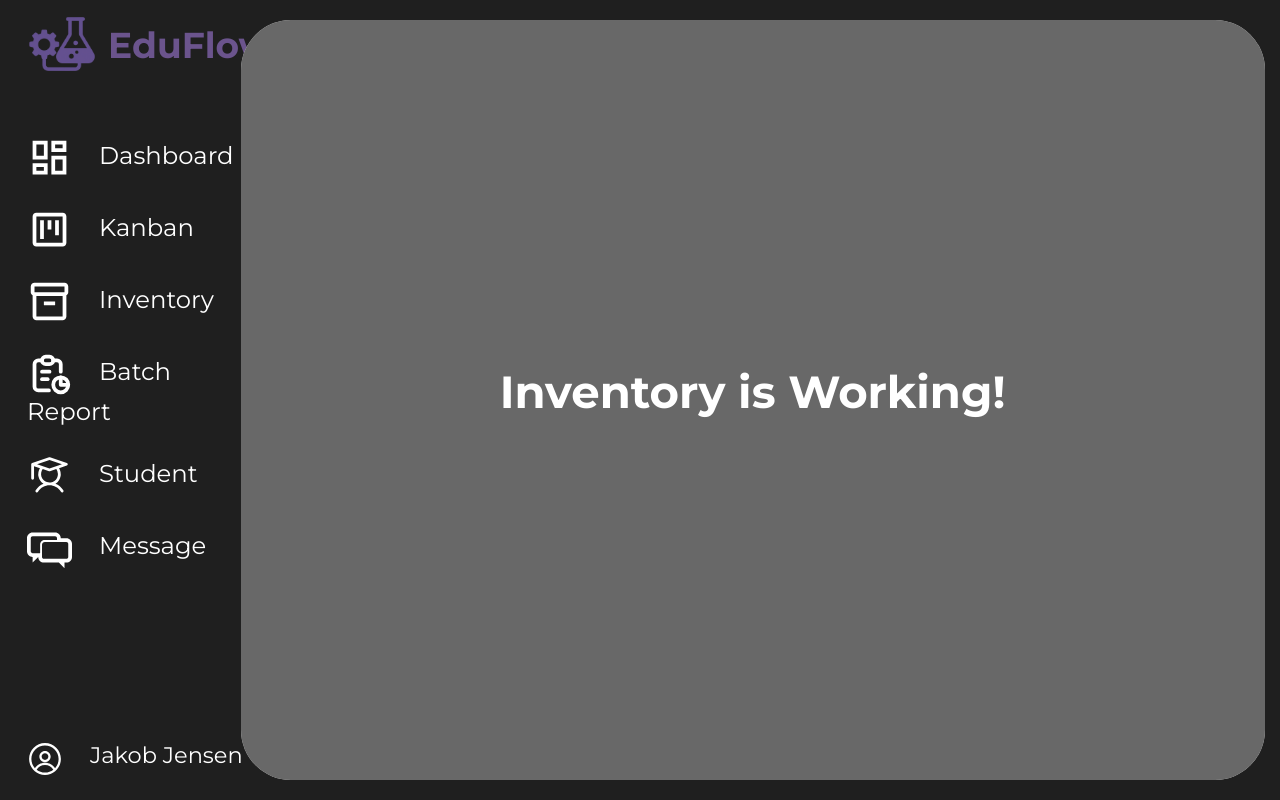
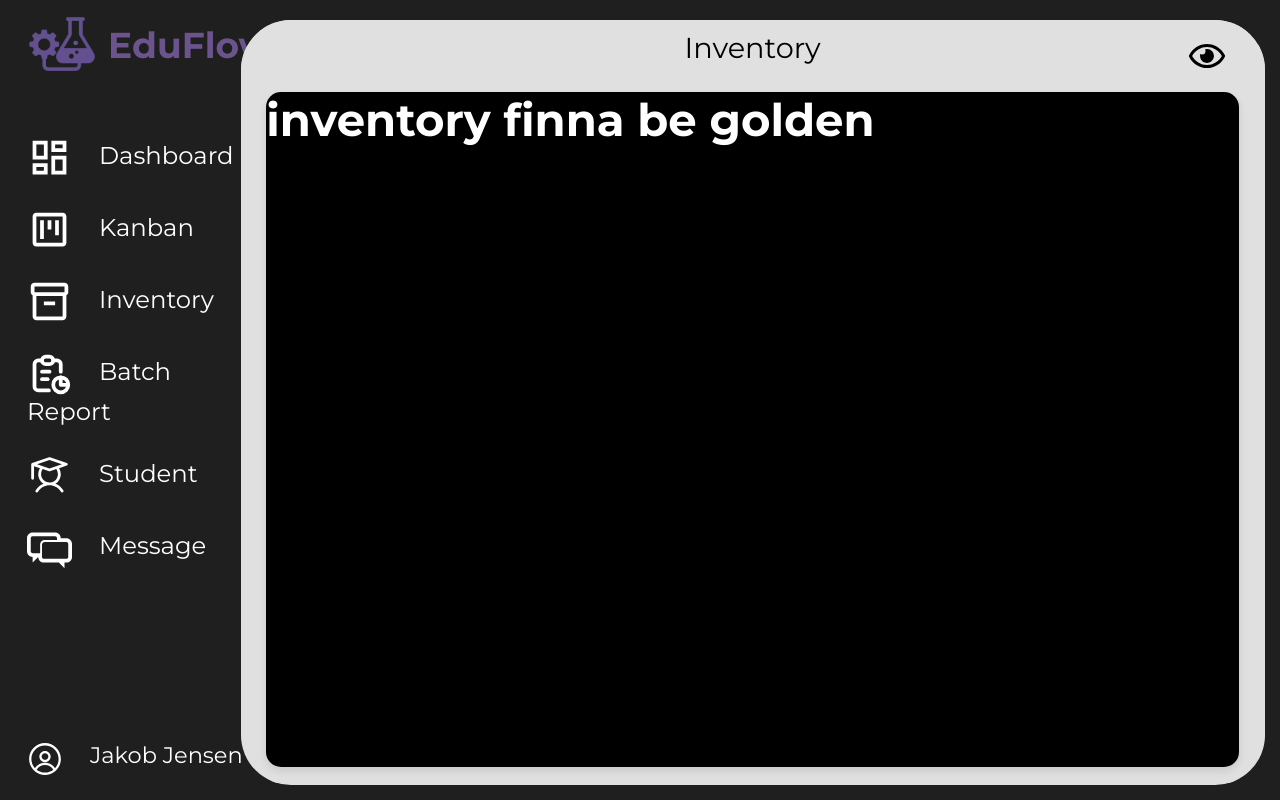
Before and after one commit to Spr1zze/EduFlow, a React (Vite) app: page /inventory in a window 1280 px wide. Built offline with nearby package versions, Linux system fonts and the light colour scheme.

Commit message:
- added new component for idle screen - added new routing for the idle screen and did routing between inventory and idle screen - added logo button for routing between inventory and idle - set up basic sizing for inventory

```diff
--- a/src/App.jsx
+++ b/src/App.jsx
@@ -7,6 +7,9 @@ import Dashboard from './components/DashboardPage/Dashboard.jsx';
 import Kanban from './components/KanbanPage/Kanban.jsx';
 import Inventory from './components/InventoryPage/Inventory.jsx';
 import BasicLayout from './components/BasicLayout/BasicLayout.jsx';
+
+// import for the InventoryIdleChart component
+import IdleScreen from './components/InventoryIdleChart/IdleScreen.jsx';
 
 // import for coming soon pages that havent yet been implemented
 import ComingSoon from './components/ComingSoon/ComingSoon.jsx';
@@ -19,13 +22,14 @@ function App () {
             <Routes>
                 {/* This route has its own layout */}
                 <Route path="/" element={<Login />} />
+                <Route path="idleScreen" element={<IdleScreen />} />
 
                 {/* These route share the same Basic Layout */}
                 <Route element={<BasicLayout />}>
                     <Route path="dashboard" element={<Dashboard />} />
                     <Route path="kanban" element={<Kanban />} />
                     <Route path="inventory" element={<Inventory />} />
-                    <Route path="ComingSoon" element={<ComingSoon />} />
+                    <Route path="comingSoon" element={<ComingSoon />} />
                 </Route>
             </Routes>
         </BrowserRouter>
--- a/src/components/BasicLayout/BasicLayout.jsx
+++ b/src/components/BasicLayout/BasicLayout.jsx
@@ -2,7 +2,7 @@ import React from 'react';
 import styles from './BasicLayout.module.css';
 import { Outlet } from 'react-router-dom';
 
-// Makes it so teh navbar is clickable
+// Makes it so the navbar is clickable
 import { Link } from 'react-router-dom';
 
 // Importing icons for nav bar
--- /dev/null
+++ b/src/components/InventoryIdleChart/IdleScreen.jsx
@@ -0,0 +1,21 @@
+import Styles from './IdleScreen.module.css';
+import { Link } from 'react-router-dom';
+
+// React icon (eye)
+import { FaRegEye } from "react-icons/fa";
+
+function IdleScreen() {
+  return (
+    <div className={Styles.fullContainer}>
+        <div className={Styles.closeChartWrapper}>
+            <Link to="/inventory" className={Styles.closeEyeButton}><FaRegEye /></Link>
+        </div>
+
+        <div className={Styles.imgWrapper}>
+            <img src="src/assets/bar-chart-testing.jpg" alt="chart didn't load" />
+        </div>
+    </div>
+  );
+}
+
+export default IdleScreen;
--- /dev/null
+++ b/src/components/InventoryIdleChart/IdleScreen.module.css
@@ -0,0 +1,49 @@
+* {
+    box-sizing: border-box;
+    padding: 0;
+    margin: 0;
+    font-family: 'Montserrat', sans-serif;
+}
+
+.fullContainer {
+    height: 100vh;
+    width: 100vw;
+    background-color: #383838;
+}
+
+.imgWrapper {
+    height: 100%;
+    width: 100%;
+
+    display: flex;
+    justify-content: center;
+    align-items: center;
+}
+
+.imgWrapper img {
+    height: 65%;
+    width: 55%;
+}
+
+
+/* Close chart eye icon button */
+.closeChartWrapper {
+    position: absolute;
+    margin: 1rem 0 0 1rem;
+}
+
+.closeEyeButton {
+    background-color: transparent;
+    color: white;
+    width: 2rem;
+    height: 2rem;
+}
+
+.closeEyeButton svg {
+    height: 2rem;
+    width: 2rem;
+}
+
+.closeEyeButton:hover {
+    color: #6b548d;
+}
--- a/src/components/InventoryPage/Inventory.jsx
+++ b/src/components/InventoryPage/Inventory.jsx
@@ -1,14 +1,24 @@
 import Styles from './Inventory.module.css';
+import { Link } from 'react-router-dom';
 
 // Symbol for idle mode (big screen mode)
-// import { FaRegEye } from "react-icons/fa";
+import { FaRegEye } from "react-icons/fa";
 
-
+// add this to eye logo icon
+// <Link to="../InventoryIdleChart/IdleScreen.jsx" className={Styles.closeEyeButton}><FaRegEye /></Link>
 
 function Inventory() {
     return (
         <div className={Styles.container}>
-            <h1>Inventory is Working!</h1>
+            <p className={Styles.title}>Inventory</p>
+
+            <Link to="/idleScreen" className={Styles.openEyeButton}><FaRegEye /></Link>
+
+            <div className={Styles.inventoryWrapper}>
+                <div className={Styles.inventoryChart}>
+                    <h1>inventory finna be golden</h1>
+                </div>
+            </div>
         </div>
     );
 }
--- a/src/components/InventoryPage/Inventory.module.css
+++ b/src/components/InventoryPage/Inventory.module.css
@@ -11,16 +11,69 @@
 
     border-radius: 50px;
 
-    background-color: #686868;
+    background-color: #E0E0E0;
+}
+
+.title{
+    width: 100%;
+    height: 3rem;
+    font-size: 1.6rem;
+    color: black;
 
     display: flex;
-    flex-direction: column;
+    justify-content: center;
     align-items: center;
-    justify-content: center;
 }
 
-h1{
-    font-size: 2.5rem;
+
+/* Open chart eye icon button */
+.openEyeButton {
+    position: absolute;
+    top: 1rem;
+    right: 1rem;
+
+    background-color: transparent;
     color: black;
-    margin-bottom: 1rem;
+
+    border: none;
+    border-radius: 50%;
+
+    cursor: pointer;
+
+    margin-right: 1.2rem;
 }
+
+.openEyeButton svg {
+    height: 2rem;
+    width: 2rem;
+}
+.openEyeButton:hover {
+    color: #6b548d;
+}
+
+
+/* Inventory wrapper */
+.inventoryWrapper {
+    width: 100%;
+    height: 93.5%;
+
+    border-bottom-left-radius: 50px;
+    border-bottom-right-radius: 50px;
+
+    display: flex;
+    justify-content: center;
+    align-items: center;
+
+    background-color: #E0E0E0;
+}
+
+.inventoryChart {
+    width: 95%;
+    height: 95%;
+
+    border-radius: 15px;
+
+    background-color: black;
+
+    box-shadow: 0 4px 8px rgba(0, 0, 0, 0.1);
+}
```
Also changed, not shown: src/assets/bar-chart-testing.jpg (added).
